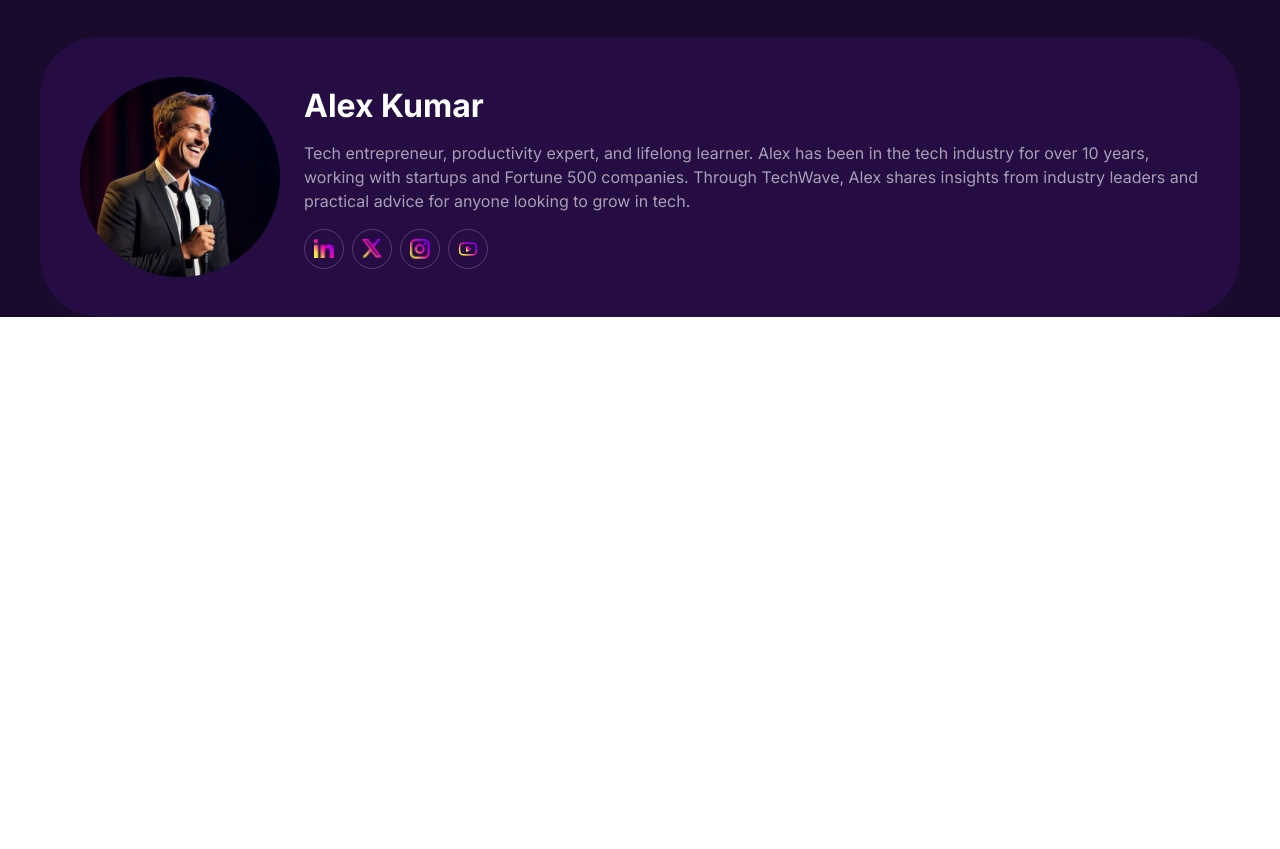
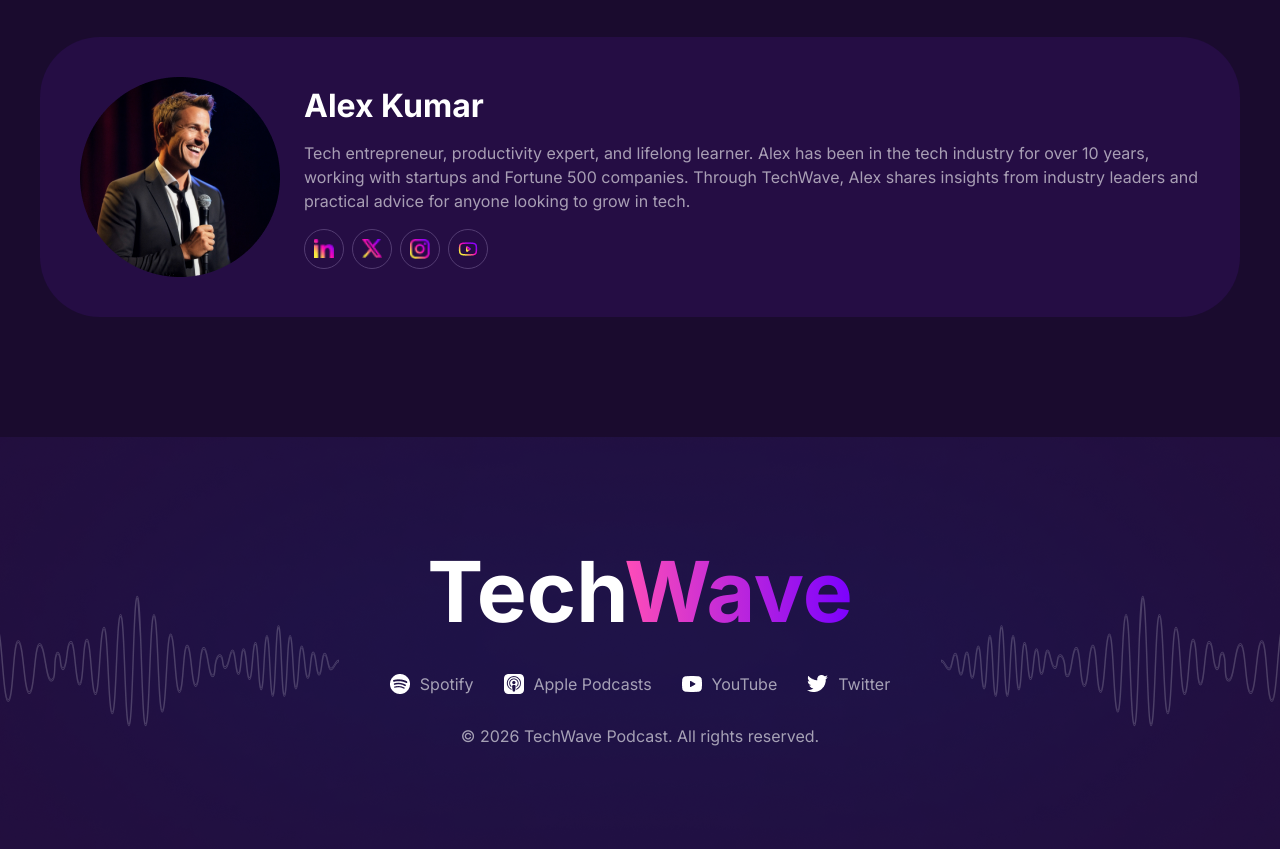
Before and after one commit to AbidSunny-Dev/Techwave-Assignment-Practice, a plain HTML site: page index.html in a window 1280 px wide. Shown: the part 3547-4396 px from the top of the page. Before the commit the page ends 3864 px from the top, so only its background shows below. Drawn offline with Linux system fonts and the light colour scheme.

Commit message:
completed footer section

```diff
--- a/index.html
+++ b/index.html
@@ -294,7 +294,35 @@
 
     </main>
 
-    <footer></footer>
+    <footer>
+
+   <section class="footer-section container">
+
+    <div class="footer-content secondary-container">
+
+       <div class="text-logo"><h1>Tech<span>Wave</span></h1></div>
+
+    <div class="footer-links">
+     <div class="responsive-footer">
+       <span class="footer-icon"><div><img src="./Images/spotify.png" alt=""> <p class="text-opacity">Spotify</p></div></span>
+      <span class="footer-icon"><div><img src="./Images/apple-podcast.png" alt=""> <p class="text-opacity">Apple Podcasts</p></div></span>
+     </div>
+     <div class="responsive-footer">
+       <span class="footer-icon"><div><img src="./Images/youtube-podcast.png" alt=""> <p class="text-opacity">YouTube</p></div></span>
+      <span class="footer-icon"><div><img src="./Images/twitter.png" alt=""> <p class="text-opacity">Twitter</p></div></span>
+     </div>
+    </div>
+
+    <div class="footer-rights"><p class="text-opacity">© 2026 TechWave Podcast. All rights reserved.</p></div>
+
+    </div>
+
+
+   </section>
+
+
+
+    </footer>
 
 
 
--- a/styles/style.css
+++ b/styles/style.css
@@ -439,6 +439,8 @@
 
     color: white;
 
+    padding-bottom: 120px;
+
 
 }
 
@@ -518,8 +520,56 @@
     height: 20px;
     object-fit: contain;
 }
+/* footer section starts here */
+
+.footer-section{
+    background-image: url('../Images/footer-bg.png');
+    background-repeat: no-repeat;
+    background-position: center;
+    background-size: cover;
+
+    min-height: 412px;
+
+    display: flex;
+    align-items: center;
+    justify-content: center;
 
 
+
+}
+
+.footer-content{
+    text-align: center;
+    color: white;
+    display: flex;
+    flex-direction: column;
+    gap: 32px;
+
+
+}
+.footer-content .text-logo{
+    font-size: 3.5rem;
+    font-weight: 900;
+
+}
+.footer-links{
+    display: flex;
+   gap: 30px;
+    align-items: center;
+    align-content: center;
+}
+
+.footer-links span > div{
+   display: flex;
+   align-items: center;
+   gap: 10px;
+
+}
+
+.responsive-footer{
+    display: flex;
+    gap: 30px;
+}
 
 
 
@@ -643,9 +693,25 @@
 
     }
     .host-info {
-        align-items: center; /* Centers items inside the flex column */
+        align-items: center;
         text-align: center;
     }
+    .footer-content .text-logo{
+    font-size: 1.5rem;
+
+
+}
+
+
+
+.footer-links  {
+
+ flex-direction: column;
+
+}
+
+
+
 
 
     }
```
